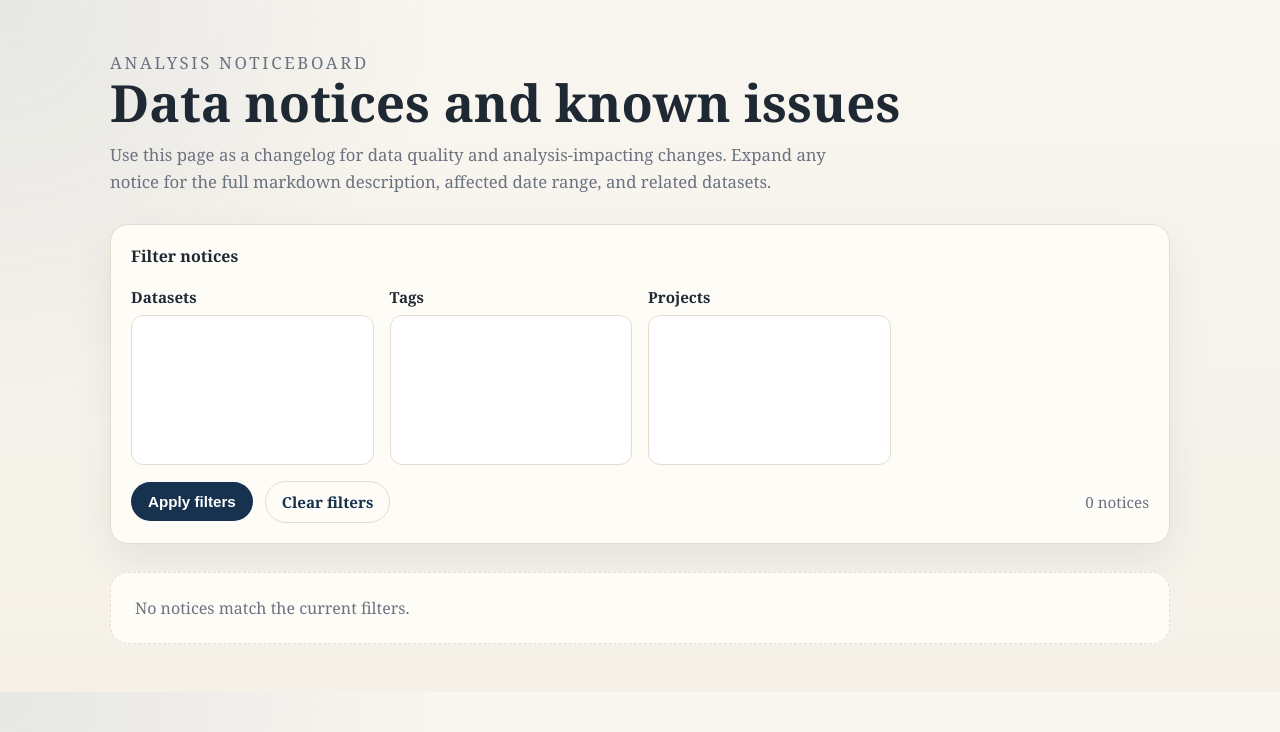
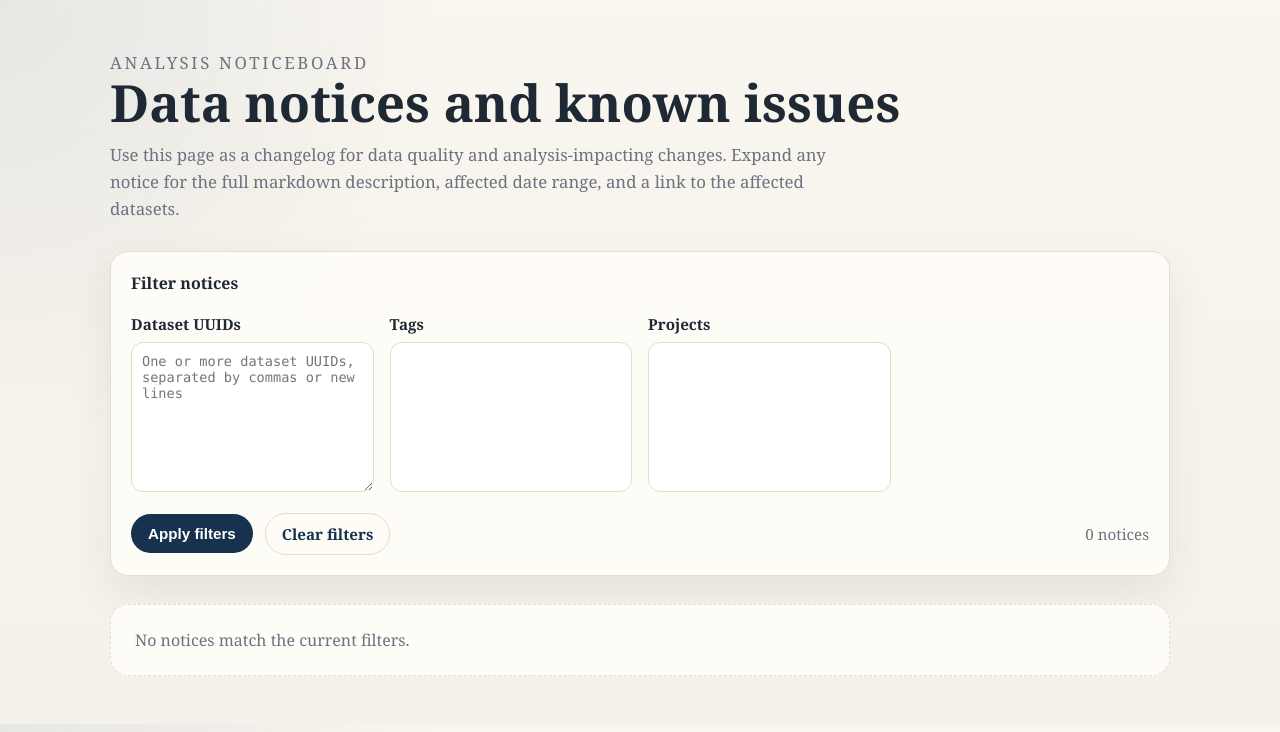
Before and after one commit to int-brain-lab/iblalyx, a Django app: template management/ibl_reports/templates/datanotice_changelog.html in a window 1280 px wide. Shown: the top 732 px of the page. Run offline with Django 3.2, Linux system fonts and the light colour scheme; the template is opened without the code that fills it, so the values that code supplies are empty.

```diff
--- a/management/ibl_reports/templates/datanotice_changelog.html
+++ b/management/ibl_reports/templates/datanotice_changelog.html
@@ -88,7 +88,8 @@
             font-size: 0.95rem;
         }
 
-        .field select {
+        .field select,
+        .field textarea {
             width: 100%;
             min-height: 150px;
             padding: 10px;
@@ -96,6 +97,18 @@
             border-radius: 12px;
             background: #fff;
             font: inherit;
+        }
+
+        .field textarea {
+            resize: vertical;
+            font-family: "SFMono-Regular", Consolas, "Liberation Mono", monospace;
+            font-size: 0.85rem;
+        }
+
+        .field-error {
+            margin: 8px 0 0;
+            color: var(--critical);
+            font-size: 0.9rem;
         }
 
         .actions {
@@ -243,19 +256,9 @@
             font-size: 1rem;
         }
 
-        .pill-list {
-            display: flex;
-            flex-wrap: wrap;
-            gap: 8px;
-        }
-
-        .pill {
-            display: inline-block;
-            padding: 6px 10px;
-            border-radius: 999px;
-            background: #dde7f2;
+        .subsection a {
             color: var(--accent);
-            font-size: 0.85rem;
+            font-weight: 700;
         }
 
         .date-range {
@@ -295,19 +298,18 @@
         <header class="hero">
             <p class="eyebrow">Analysis Noticeboard</p>
             <h1>Data notices and known issues</h1>
-            <p>Use this page as a changelog for data quality and analysis-impacting changes. Expand any notice for the full markdown description, affected date range, and related datasets.</p>
+            <p>Use this page as a changelog for data quality and analysis-impacting changes. Expand any notice for the full markdown description, affected date range, and a link to the affected datasets.</p>
         </header>
 
         <form method="get" class="filters">
             <h2>Filter notices</h2>
 
             <div class="field">
-                <label for="dataset">Datasets</label>
-                <select id="dataset" name="dataset" multiple>
-                    {% for dataset in datasets %}
-                    <option value="{{ dataset.id }}" {% if dataset.id|stringformat:"s" in selected_datasets %}selected{% endif %}>{{ dataset.name }}</option>
-                    {% endfor %}
-                </select>
+                <label for="dataset">Dataset UUIDs</label>
+                <textarea id="dataset" name="dataset" placeholder="One or more dataset UUIDs, separated by commas or new lines">{{ selected_datasets|join:", " }}</textarea>
+                {% if invalid_datasets %}
+                <p class="field-error">Ignored invalid UUIDs: {{ invalid_datasets|join:", " }}</p>
+                {% endif %}
             </div>
 
             <div class="field">
@@ -382,18 +384,12 @@
                     </div>
                     {% endif %}
 
-                    {% with related_datasets=notice.datasets.all %}
-                    {% if related_datasets %}
+                    {% if notice.has_datasets %}
                     <div class="subsection">
-                        <h3>Related datasets</h3>
-                        <div class="pill-list">
-                            {% for dataset in related_datasets %}
-                            <span class="pill">{{ dataset.name }}</span>
-                            {% endfor %}
-                        </div>
+                        <h3>Affected datasets</h3>
+                        <a href="{% url 'admin:data_dataset_changelist' %}?data_notices__id__exact={{ notice.pk }}">View the datasets covered by this notice</a>
                     </div>
                     {% endif %}
-                    {% endwith %}
                 </div>
             </details>
             {% empty %}
--- a/scripts/data_notices/2026-10-23_stitched_timeline.py
+++ b/scripts/data_notices/2026-10-23_stitched_timeline.py
@@ -107,7 +107,7 @@ def create_notice(session_refs, **kwargs):
 create_notice(
     SESSIONS,
     name='Stitched Timeline recordings',
-    importance=DataNotice.IMPORTANCE.MAJOR,
+    importance=DataNotice.IMPORTANCE.MINOR,
     description=dedent(DESCRIPTION),
     version_affected='',
 )
```
Also changed, not shown: management/ibl_reports/views.py (+32 -25 lines).
